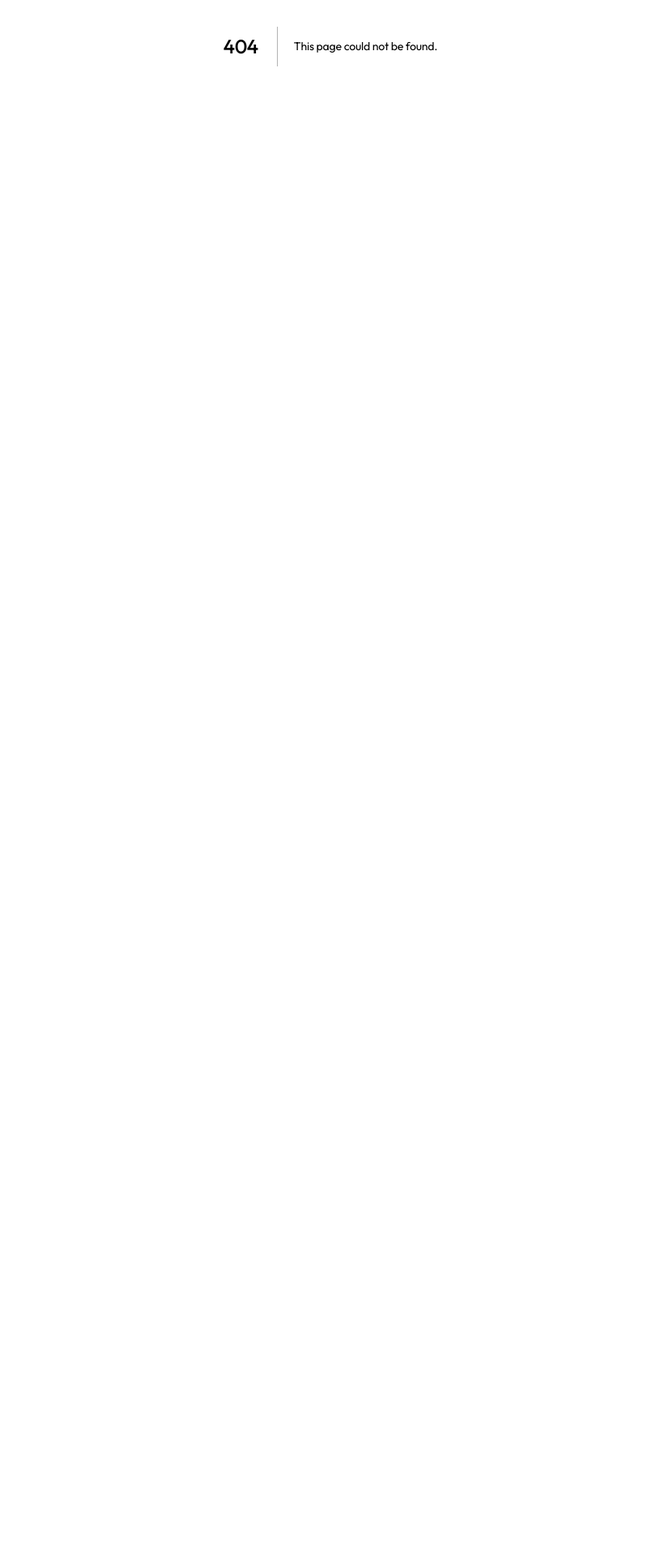
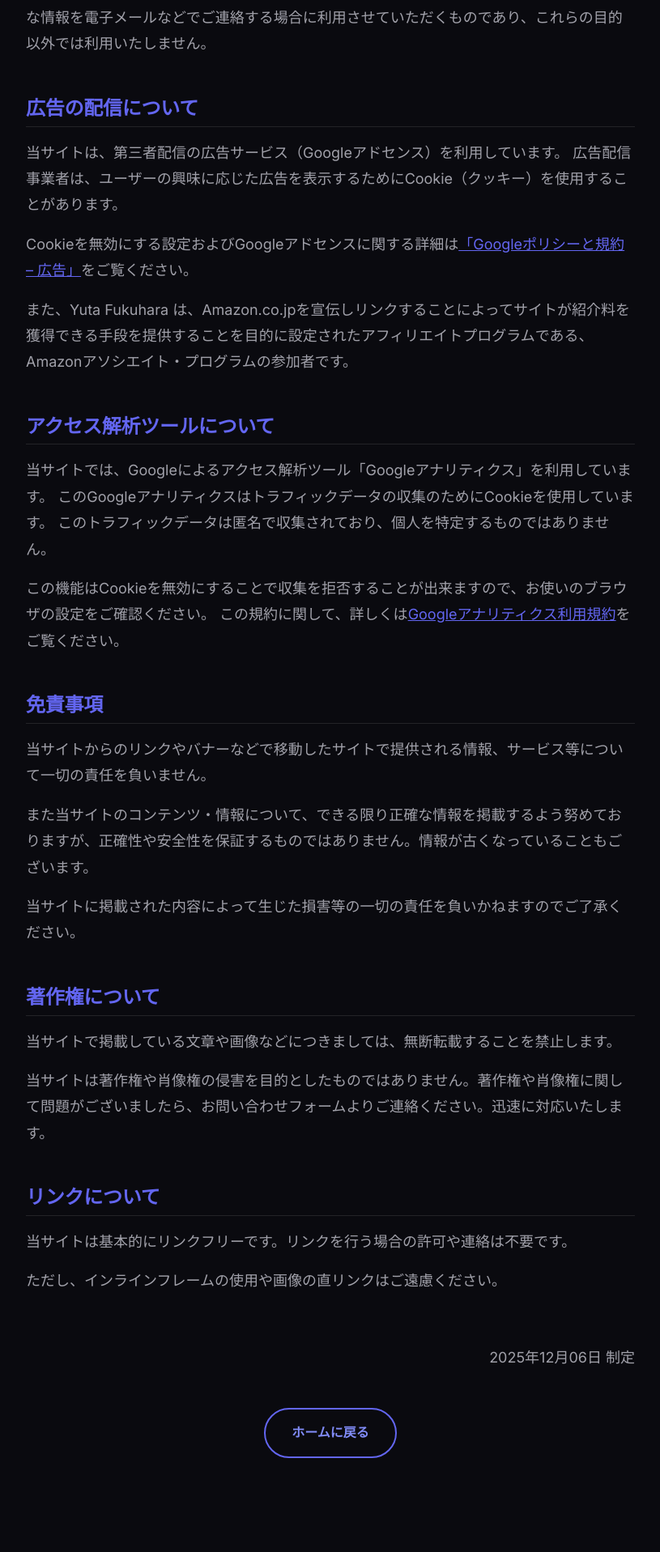
Before and after one commit to yufu085312/YU-FU.SITE, a Next.js app: page /privacy-policy in a window 1280 px wide. Before the commit this address had no page. Shown: the part 343-2260 px from the top of the page at 81% size, without its empty margins (232-1047 px from the left). Before the commit the page ends 800 px from the top, so only its background shows below. Built offline with nearby package versions, Linux system fonts and the light colour scheme.

Commit message:
プライバシーポリシーページの追加

```diff
--- /dev/null
+++ b/src/app/privacy-policy/PrivacyPolicy.module.css
@@ -0,0 +1,77 @@
+.container {
+  max-width: 800px;
+  margin: 0 auto;
+  padding: 120px 24px 60px;
+  color: var(--color-text-primary);
+}
+
+.title {
+  font-size: 2.5rem;
+  margin-bottom: 2rem;
+  text-align: center;
+}
+
+.section {
+  margin-bottom: 3rem;
+}
+
+.section h2 {
+  font-size: 1.5rem;
+  margin-bottom: 1rem;
+  padding-bottom: 0.5rem;
+  border-bottom: 1px solid var(--color-border);
+  color: var(--color-primary);
+}
+
+.section h3 {
+  font-size: 1.2rem;
+  margin: 1.5rem 0 0.8rem;
+  color: var(--color-text-secondary);
+}
+
+.section p {
+  margin-bottom: 1rem;
+  line-height: 1.8;
+  color: var(--color-text-secondary);
+}
+
+.section ul {
+  list-style: disc;
+  margin-left: 1.5rem;
+  margin-bottom: 1rem;
+  color: var(--color-text-secondary);
+}
+
+.section li {
+  margin-bottom: 0.5rem;
+  line-height: 1.6;
+}
+
+.link {
+  color: var(--color-primary);
+  text-decoration: underline;
+  transition: opacity 0.2s ease;
+}
+
+.link:hover {
+  opacity: 0.8;
+}
+
+.date {
+  text-align: right;
+  margin-top: 4rem;
+  color: var(--color-text-muted);
+  font-size: 0.9rem;
+}
+
+.backButtonContainer {
+  margin-top: 3rem;
+  display: flex;
+  justify-content: center;
+}
+
+@media (max-width: 768px) {
+  .title {
+    font-size: 2rem;
+  }
+}
--- /dev/null
+++ b/src/app/privacy-policy/page.tsx
@@ -0,0 +1,120 @@
+import type { Metadata } from 'next'
+import Link from 'next/link'
+import Header from '@/components/Header'
+import Footer from '@/components/Footer'
+import styles from './PrivacyPolicy.module.css'
+
+export const metadata: Metadata = {
+  title: 'プライバシーポリシー | Yuta Fukuhara Portfolio',
+  description: '当サイトのプライバシーポリシー、個人情報の取り扱い、広告配信、アクセス解析ツールについて説明します。',
+}
+
+export default function PrivacyPolicy() {
+  return (
+    <>
+      <Header />
+      <main>
+        <div className={styles.container}>
+          <h1 className="gradient-text">プライバシーポリシー</h1>
+
+          <section className={styles.section}>
+            <h2>個人情報の利用目的</h2>
+            <p>
+              当ブログでは、お問い合わせや記事へのコメントの際、名前やメールアドレス等の個人情報を入力いただく場合がございます。
+              取得した個人情報は、お問い合わせに対する回答や必要な情報を電子メールなどでご連絡する場合に利用させていただくものであり、これらの目的以外では利用いたしません。
+            </p>
+          </section>
+
+          <section className={styles.section}>
+            <h2>広告の配信について</h2>
+            <p>
+              当サイトは、第三者配信の広告サービス（Googleアドセンス）を利用しています。
+              広告配信事業者は、ユーザーの興味に応じた広告を表示するためにCookie（クッキー）を使用することがあります。
+            </p>
+            <p>
+              Cookieを無効にする設定およびGoogleアドセンスに関する詳細は
+              <a
+                href="https://policies.google.com/technologies/ads?hl=ja"
+                target="_blank"
+                rel="noopener noreferrer"
+                className={styles.link}
+              >
+                「Googleポリシーと規約 – 広告」
+              </a>
+              をご覧ください。
+            </p>
+            <p>
+              また、Yuta Fukuhara は、Amazon.co.jpを宣伝しリンクすることによってサイトが紹介料を獲得できる手段を提供することを目的に設定されたアフィリエイトプログラムである、Amazonアソシエイト・プログラムの参加者です。
+            </p>
+          </section>
+
+          <section className={styles.section}>
+            <h2>アクセス解析ツールについて</h2>
+            <p>
+              当サイトでは、Googleによるアクセス解析ツール「Googleアナリティクス」を利用しています。
+              このGoogleアナリティクスはトラフィックデータの収集のためにCookieを使用しています。
+              このトラフィックデータは匿名で収集されており、個人を特定するものではありません。
+            </p>
+            <p>
+              この機能はCookieを無効にすることで収集を拒否することが出来ますので、お使いのブラウザの設定をご確認ください。
+              この規約に関して、詳しくは
+              <a
+                href="https://marketingplatform.google.com/about/analytics/terms/jp/"
+                target="_blank"
+                rel="noopener noreferrer"
+                className={styles.link}
+              >
+                Googleアナリティクス利用規約
+              </a>
+              をご覧ください。
+            </p>
+          </section>
+
+          <section className={styles.section}>
+            <h2>免責事項</h2>
+            <p>
+              当サイトからのリンクやバナーなどで移動したサイトで提供される情報、サービス等について一切の責任を負いません。
+            </p>
+            <p>
+              また当サイトのコンテンツ・情報について、できる限り正確な情報を掲載するよう努めておりますが、正確性や安全性を保証するものではありません。情報が古くなっていることもございます。
+            </p>
+            <p>
+              当サイトに掲載された内容によって生じた損害等の一切の責任を負いかねますのでご了承ください。
+            </p>
+          </section>
+
+          <section className={styles.section}>
+            <h2>著作権について</h2>
+            <p>
+              当サイトで掲載している文章や画像などにつきましては、無断転載することを禁止します。
+            </p>
+            <p>
+              当サイトは著作権や肖像権の侵害を目的としたものではありません。著作権や肖像権に関して問題がございましたら、お問い合わせフォームよりご連絡ください。迅速に対応いたします。
+            </p>
+          </section>
+
+          <section className={styles.section}>
+            <h2>リンクについて</h2>
+            <p>
+              当サイトは基本的にリンクフリーです。リンクを行う場合の許可や連絡は不要です。
+            </p>
+            <p>
+              ただし、インラインフレームの使用や画像の直リンクはご遠慮ください。
+            </p>
+          </section>
+
+          <div className={styles.date}>
+            <p>2025年12月06日 制定</p>
+          </div>
+
+          <div className={styles.backButtonContainer}>
+            <Link href="/" className="btn btn-outline">
+              ホームに戻る
+            </Link>
+          </div>
+        </div>
+      </main>
+      <Footer />
+    </>
+  )
+}
--- a/src/app/sitemap.ts
+++ b/src/app/sitemap.ts
@@ -8,5 +8,11 @@ export default function sitemap(): MetadataRoute.Sitemap {
       changeFrequency: 'monthly',
       priority: 1,
     },
+    {
+      url: 'https://yu-fu.site/privacy-policy',
+      lastModified: new Date(),
+      changeFrequency: 'monthly',
+      priority: 0.8,
+    },
   ]
 }
--- a/src/components/Footer.tsx
+++ b/src/components/Footer.tsx
@@ -1,4 +1,5 @@
 import styles from './Footer.module.css'
+import Link from 'next/link'
 
 export default function Footer() {
   const currentYear = new Date().getFullYear()
@@ -28,6 +29,9 @@ export default function Footer() {
             <a href="https://zenn.dev/yu_fu" target="_blank" rel="noopener noreferrer">
               Zenn
             </a>
+            <Link href="/privacy-policy">
+              プライバシーポリシー
+            </Link>
           </div>
 
           <div className={styles.copyright}>
--- a/src/components/Header.tsx
+++ b/src/components/Header.tsx
@@ -1,5 +1,6 @@
 'use client'
 
+import Link from 'next/link'
 import { useEffect, useState } from 'react'
 import styles from './Header.module.css'
 
@@ -35,9 +36,9 @@ export default function Header() {
     <header className={`${styles.header} ${isScrolled ? styles.scrolled : ''}`}>
       <div className="container">
         <div className={styles.headerContent}>
-          <div className={styles.logo} onClick={() => scrollToSection('hero')}>
+          <Link href="/" className={styles.logo}>
             <span className="gradient-text">Yuta-Fukuhara</span>
-          </div>
+          </Link>
 
           {/* Desktop Navigation */}
           <nav className={styles.nav}>
```
Also changed, not shown: src/components/Hero.module.css (+8 -0 lines).
